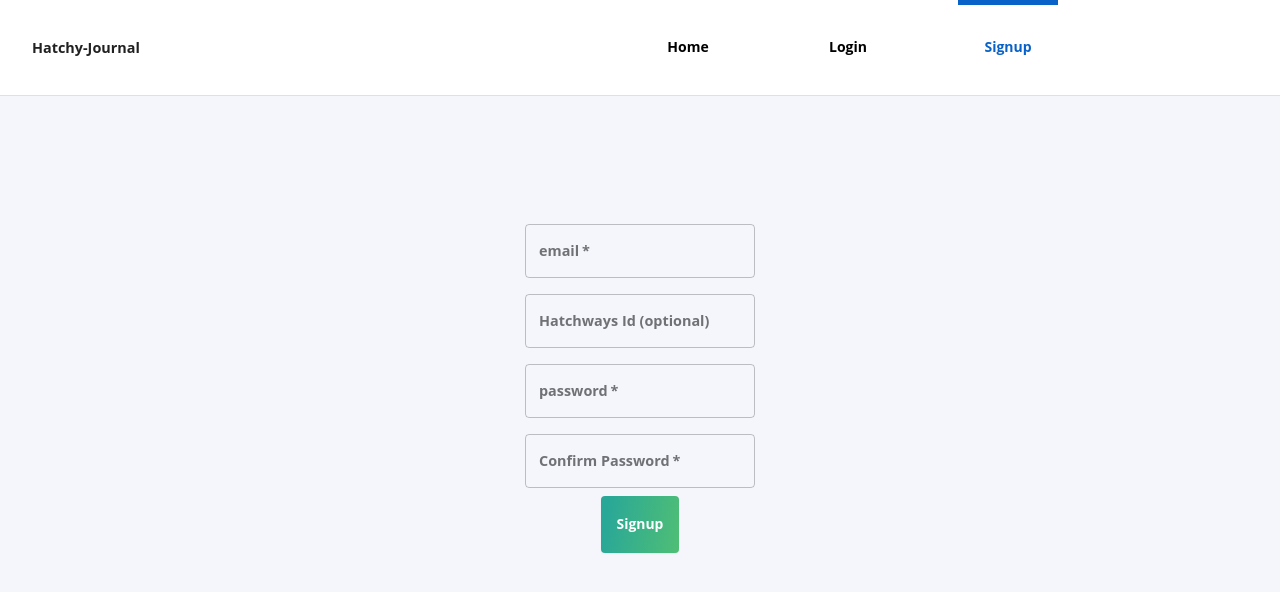
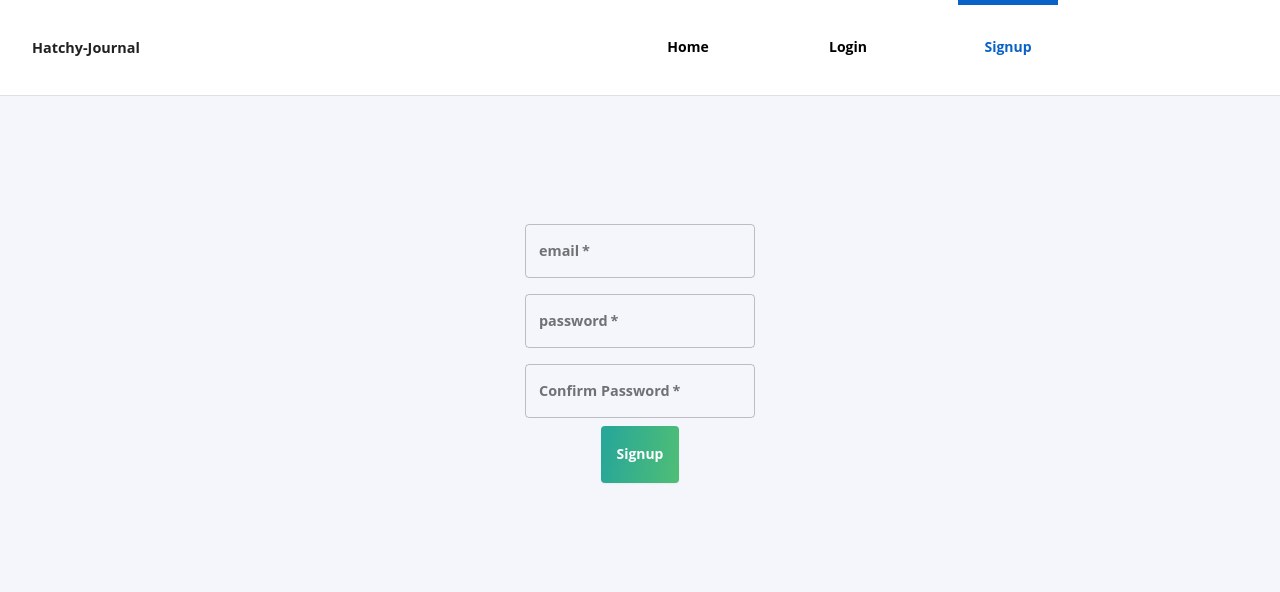
Before and after one commit to hatchways/journal-extension, a React (Create React App) app in the folder client/: page /signup in a window 1280 px wide. Shown: the top 592 px of the page. Built offline with nearby package versions, Linux system fonts and the light colour scheme.

Commit message:
Remove hatchwaysId

```diff
--- a/client/src/hooks/useAuth.tsx
+++ b/client/src/hooks/useAuth.tsx
@@ -11,7 +11,7 @@ import { User } from "../types/user";
 interface AuthContextType {
   user: User;
   login: (username: string, password: string) => {};
-  signup: (email: string, password: string, hatchwaysId: string) => {};
+  signup: (email: string, password: string) => {};
   logout: () => {};
   validateAuthToken: () => {};
 }
@@ -39,15 +39,10 @@ function useProvideAuth() {
     validateAuthToken();
   };
 
-  const signup = async (
-    email: string,
-    password: string,
-    hatchwaysId: string,
-  ) => {
+  const signup = async (email: string, password: string) => {
     const resp = await axios.post("/api/users", {
       email,
       password,
-      hatchwaysId,
     });
     if (resp.data.error) return resp.data.error;
     if (resp.data.user && resp.data.token) {
--- a/client/src/pages/Signup.tsx
+++ b/client/src/pages/Signup.tsx
@@ -11,13 +11,12 @@ const Signup = () => {
     email: "",
     password: "",
     confirmPassword: "",
-    hatchwaysId: "",
     error: "",
   });
 
   const handleSignup = async () => {
     try {
-      await signup(state.email, state.password, state.hatchwaysId);
+      await signup(state.email, state.password);
       navigate("/");
     } catch (error) {
       setState((prev) => ({
@@ -65,17 +64,6 @@ const Signup = () => {
         <Grid item>
           <TextField
             fullWidth
-            label="Hatchways Id (optional)"
-            variant="outlined"
-            name="hatchwaysId"
-            value={state.hatchwaysId || ""}
-            type="text"
-            onChange={handleChange}
-          />
-        </Grid>
-        <Grid item>
-          <TextField
-            fullWidth
             label="password"
             required
             variant="outlined"
--- a/client/src/types/user.ts
+++ b/client/src/types/user.ts
@@ -1,5 +1,4 @@
 export interface User {
   id: number;
   email: string;
-  hatchwaysId: number;
 }
```
